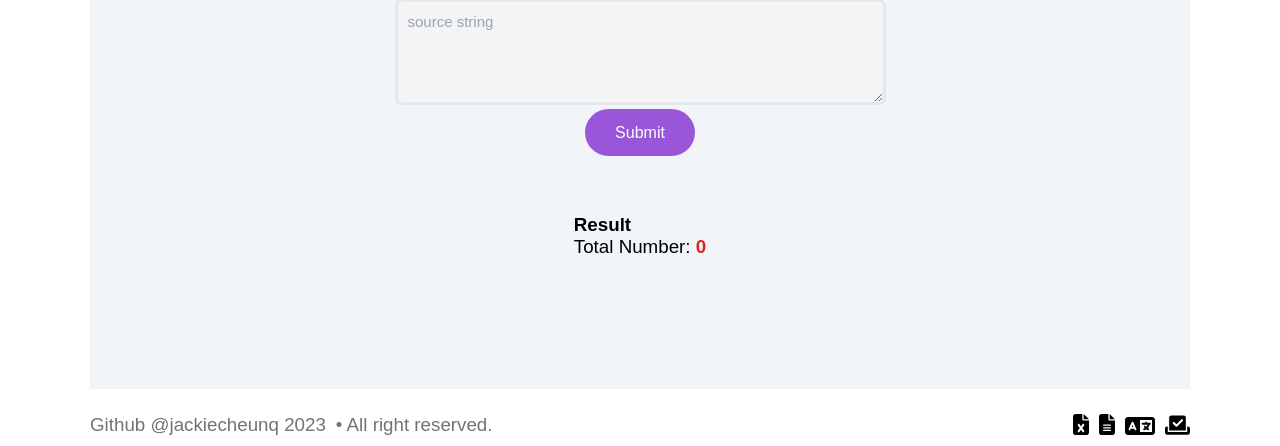
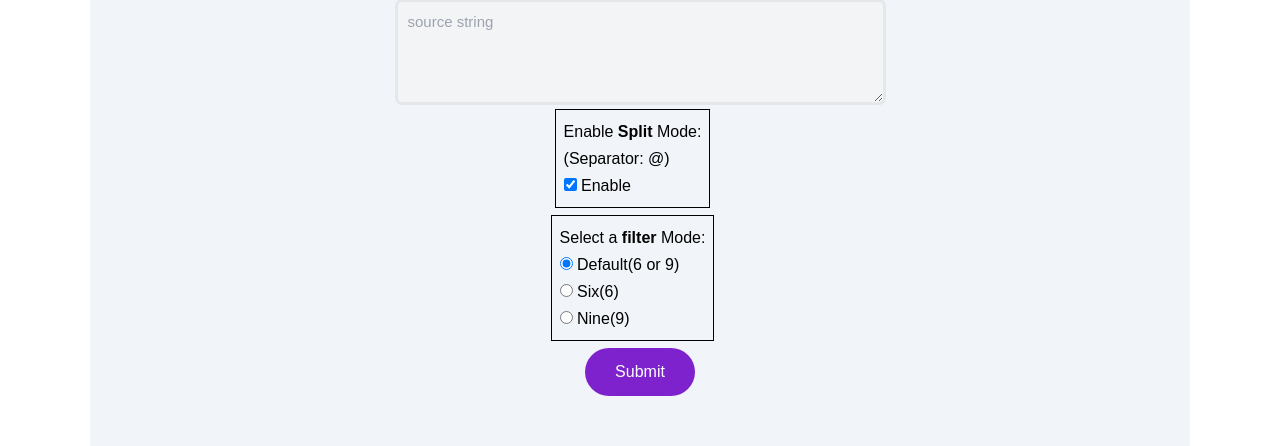
Before and after one commit to jackiecheunq/react-utils-website, a React (Vite) app: page /#/xlsx in a window 1280 px wide. Shown: the part 281-727 px from the top of the page. Built offline with nearby package versions, Linux system fonts and the light colour scheme; no server answers.

Commit message:
feature: xlsx add split mode and number filter

```diff
--- a/src/Pages/Xlsx.tsx
+++ b/src/Pages/Xlsx.tsx
@@ -6,33 +6,85 @@ import { toast } from "react-toastify";
 const Xlsx = () => {
   const [title, setTitle] = useState("id");
   const [content, setContent] = useState("");
+  const [numberLengthForFiltering, setNumberLengthForFiltering] =
+    useState<number>(0);
+  const [isSplitModeEnable, setIsSplitModeEnable] = useState(true);
+  const separator = "@";
 
-  const convert = (src: string) => {
-    const ids = src.match(/\b\d{6,}\b/g);
-    let result = ids
+  const convert = (
+    src: string,
+    filterFn: (id: string) => boolean,
+    isSplitModeEnable: boolean
+  ) => {
+    let result = [];
+    const regex = /\b\d{6,}\b/g;
+    const filterAndAdjust = (ids: RegExpMatchArray | null) => {
+      return ids
         ?.filter((id) => {
-        return id.length === 6 || id.length === 9;
+          return filterFn(id);
         })
         .map((id) => {
           return id.length === 6 ? id + "000" : id;
         });
+    };
+    if (isSplitModeEnable) {
+      const splitedString = src.split(separator);
+      for (let index = 0; index < splitedString.length; index++) {
+        const ids = splitedString[index].match(regex);
+        const res = filterAndAdjust(ids);
+        if (res) {
+          result.push([...new Set(res)]);
+        }
+      }
+    } else {
+      const ids = src.match(regex);
+      const res = filterAndAdjust(ids);
+      return res ? [...new Set(res)] : res;
+    }
 
-    return result ? [...new Set(result)] : result;
+    return result;
   };
 
   const convertedValue = useMemo(() => {
-    return convert(content);
-  }, [content]);
+    const numberLengthfilter = (id: string) => {
+      if (numberLengthForFiltering > 0) {
+        return id.length === numberLengthForFiltering;
+      } else {
+        return id.length === 6 || id.length === 9;
+      }
+    };
+    return convert(content, numberLengthfilter, isSplitModeEnable);
+  }, [content, numberLengthForFiltering, isSplitModeEnable]);
 
   const ouputHandler = () => {
+    try {
       const src = convertedValue;
-    if (src) {
+      const xlsxOupput = (src: string[]) => {
         const workBook = utils.book_new();
         const workSheet = utils.aoa_to_sheet([[], ...src.map((id) => [id])]);
         utils.book_append_sheet(workBook, workSheet, title || "id");
         writeFileXLSX(workBook, (title || "id") + ".xlsx");
+      };
+      if (Array.isArray(src)) {
+        if (isSplitModeEnable) {
+          src.forEach((stringArr) => {
+            if (Array.isArray(stringArr)) {
+              xlsxOupput(stringArr);
+            }
+          });
+        } else {
+          if (src.length > 0 && src.every((i) => typeof i === "string")) {
+            xlsxOupput(src as string[]);
+          }
+        }
+      }
+
       setContent("");
       toast.success("Success!");
+    } catch (error) {
+      if (error instanceof Error) {
+        toast.error(error.message);
+      }
     }
   };
 
@@ -57,6 +109,77 @@ const Xlsx = () => {
           }}
           value={content}
         />
+        <div className="flex [&>*]:mr-6">
+          <div
+            onChange={(event: React.ChangeEvent<HTMLInputElement>) => {
+              setIsSplitModeEnable(event.target.checked);
+            }}
+            className="border p-3 border-black"
+          >
+            <legend>
+              Enable <span className="font-bold">Split</span> Mode: <br />
+              (Separator: @)
+            </legend>
+
+            <div>
+              <input
+                type="checkbox"
+                id="splitModeEnableCheckbox"
+                name="splitModeEnableCheckbox"
+                checked={isSplitModeEnable}
+                readOnly
+              />
+              <label htmlFor="splitModeEnableCheckbox"> Enable</label>
+            </div>
+          </div>
+        </div>
+        <div className="flex [&>*]:mr-6">
+          <div
+            onChange={(event: React.ChangeEvent<HTMLInputElement>) => {
+              setNumberLengthForFiltering(+event.target.value);
+            }}
+            className="border p-3 border-black"
+          >
+            <legend>
+              Select a <span className="font-bold">filter</span> Mode:{" "}
+            </legend>
+
+            <div>
+              <input
+                type="radio"
+                id="default"
+                name="numberLengthForFiltering"
+                value={0}
+                checked={numberLengthForFiltering === 0}
+                readOnly
+              />
+              <label htmlFor="default"> Default(6 or 9)</label>
+            </div>
+
+            <div>
+              <input
+                type="radio"
+                id="six"
+                name="numberLengthForFiltering"
+                value={6}
+                checked={numberLengthForFiltering === 6}
+                readOnly
+              />
+              <label htmlFor="six"> Six(6)</label>
+            </div>
+            <div>
+              <input
+                type="radio"
+                id="six"
+                name="numberLengthForFiltering"
+                value={9}
+                checked={numberLengthForFiltering === 9}
+                readOnly
+              />
+              <label htmlFor="six"> Nine(9)</label>
+            </div>
+          </div>
+        </div>
         <button
           className="btn py-4 px-12 block disabled:cursor-not-allowed disabled:opacity-75"
           onClick={ouputHandler}
@@ -70,10 +193,18 @@ const Xlsx = () => {
         <h3 className="text-3xl ">
           Total Number:{" "}
           <span className="font-bold text-red-600">
-            {convertedValue?.length || 0}
+            {convertedValue?.flat().length || 0}
           </span>
         </h3>
-        <p className="min-w-[80%]">{convertedValue?.join(", ") || ""}</p>
+        <div className="min-w-[80%]">
+          {isSplitModeEnable
+            ? convertedValue?.map((value, index) => (
+                <p key={`group${index}`}>
+                  Group {index}: {Array.isArray(value) ? value?.join(", ") : ""}
+                </p>
+              ))
+            : convertedValue?.join(", ") || ""}
+        </div>
       </div>
     </div>
   );
```
Lines whose indentation alone changed are shown as unchanged.
